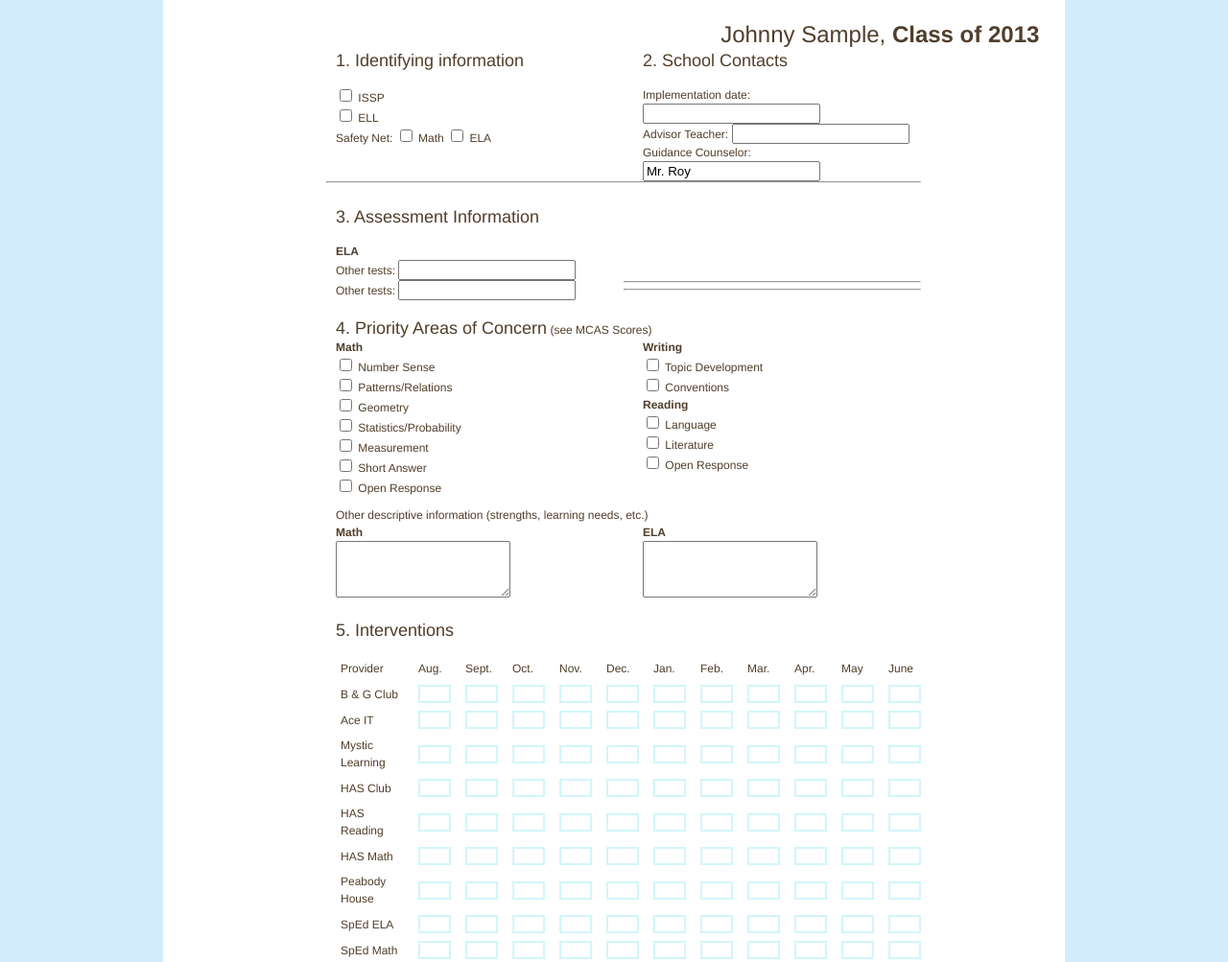
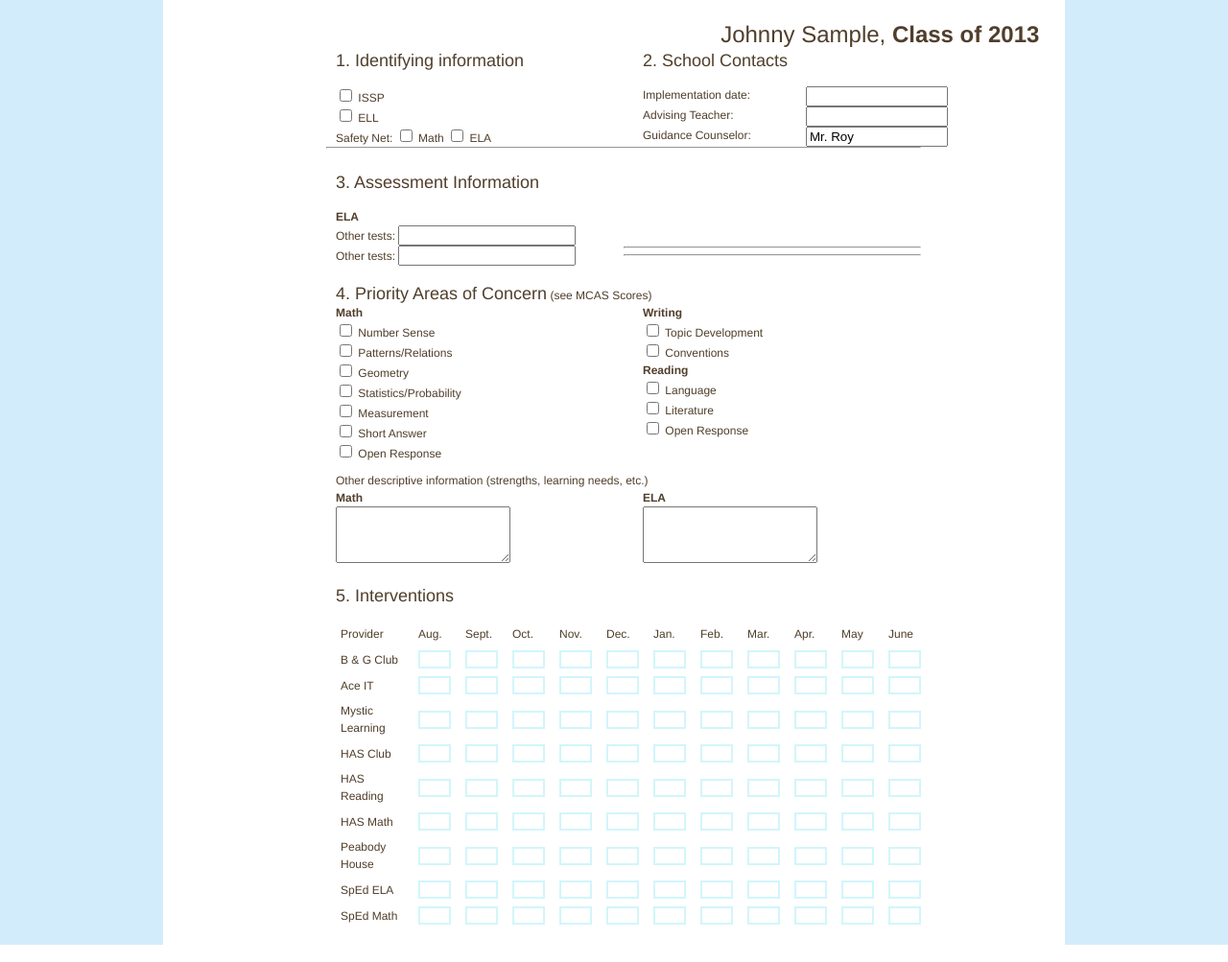
Before and after one commit to sethwoodworth/dashboard, a Django app: template templates/display/issp.html in a window 1280 px wide. Shown: the part 92-1095 px from the top of the page at 96% size. Run offline with Django 3.2, Linux system fonts and the light colour scheme; the template is opened without the code that fills it, so the values that code supplies are empty; some libraries are stand-ins or nearby versions.

Commit message:
small issp layout improvement

```diff
--- a/templates/display/issp.html
+++ b/templates/display/issp.html
@@ -24,9 +24,20 @@
         <div class="grid_4  omega">
             <h3>2. School Contacts</h3>
             {# Implementation date means /today/? #}
-            Implementation date: <input type="textfield" name="implementation" value="{{ today|date:"d/m/Y" }}" /><br />
-            Advisor Teacher: <input type="textfield" name="implementation" value="{{ teacher }}" /> Guidance Counselor: <input type="textfield" name="implementation" value="{{ Counselor|default:"Mr. Roy" }}" />
+            <div class="grid_2 alpha">Implementation date:</div>
+            <div class="grid_2 omega">
+                <input class="grid_2" type="textfield" name="implementation" value="{{ today|date:"d/m/Y" }}" /><br />
+            </div>
+            <div class="grid_2 alpha">Advising Teacher:</div>
+            <div class="grid_2 omega">
+                <input class="grid_2" type="textfield" name="implementation" value="{{ teacher }}" /><br/>
+            </div>
+            <div class="grid_2 alpha">Guidance Counselor:</div>
+            <div class="grid_2 omega">
+                <input class="grid_2" type="textfield" name="implementation" value="{{ Counselor|default:"Mr. Roy" }}" />
+            </div>
         </div>
+
     </div>
     <hr/>
 
```
